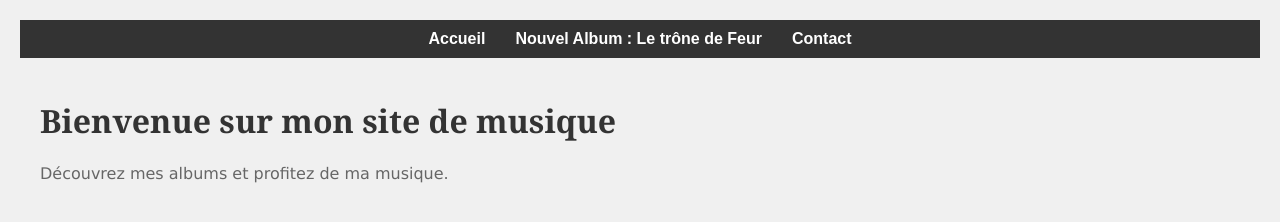
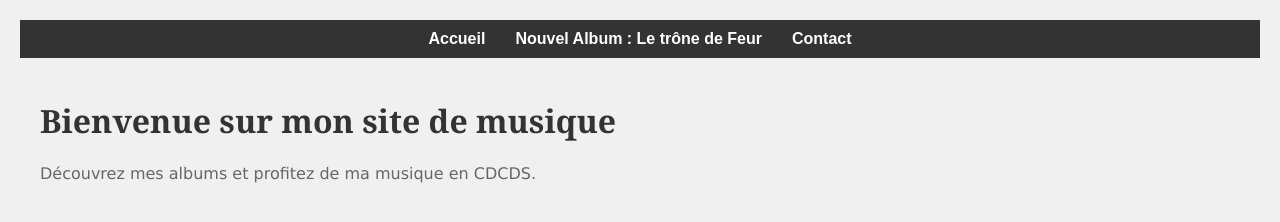
Before and after one commit to superbasile/Basile, a plain HTML site: page index.html in a window 1280 px wide. Drawn offline with Linux system fonts and the light colour scheme.

Commit message:
Update index.html

```diff
--- a/index.html
+++ b/index.html
@@ -18,7 +18,7 @@
     </header>
     <main>
         <h1>Bienvenue sur mon site de musique</h1>
-        <p>Découvrez mes albums et profitez de ma musique.</p>
+        <p>Découvrez mes albums et profitez de ma musique en CDCDS.</p>
     </main>
     <script src="script.js"></script>
 </body>
```
